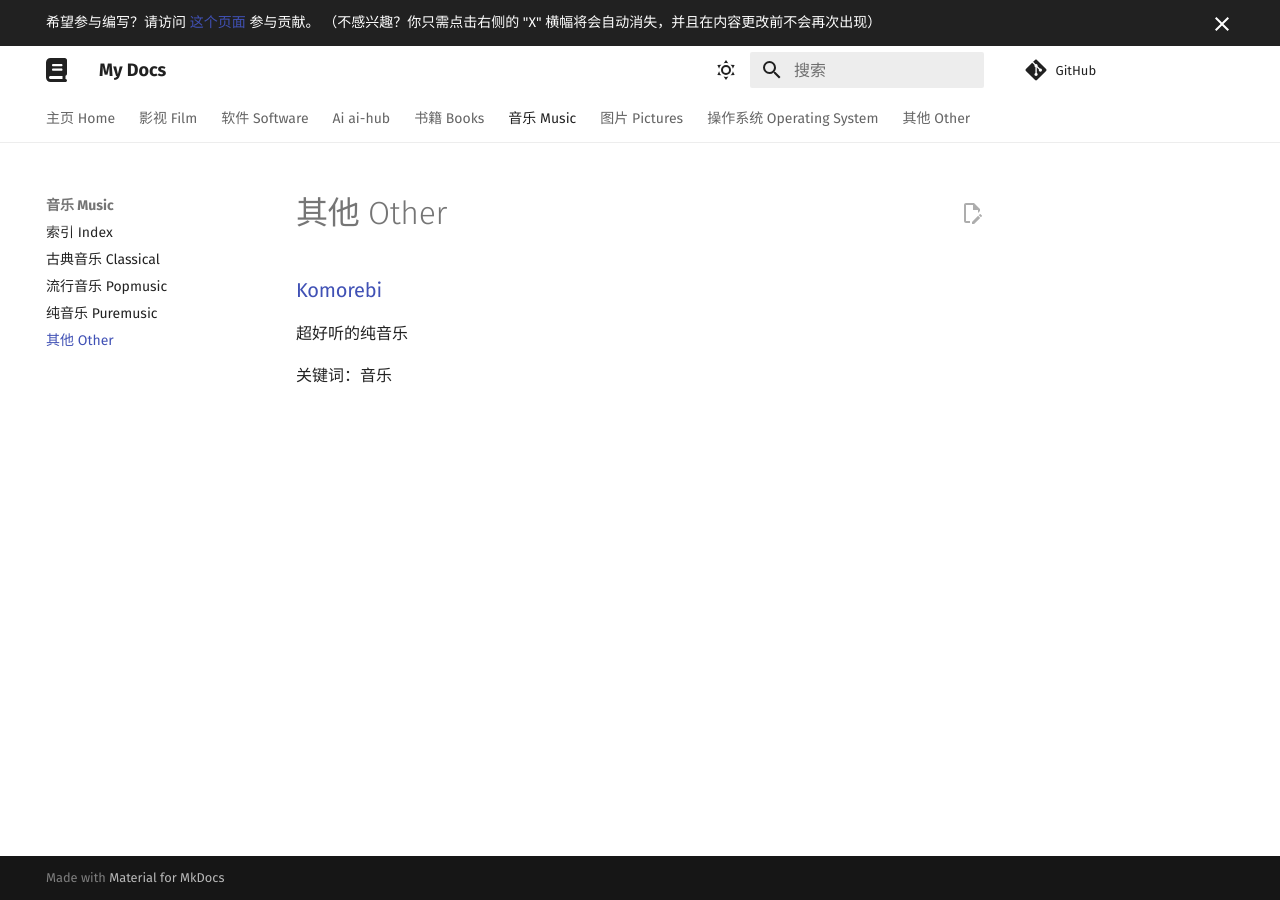
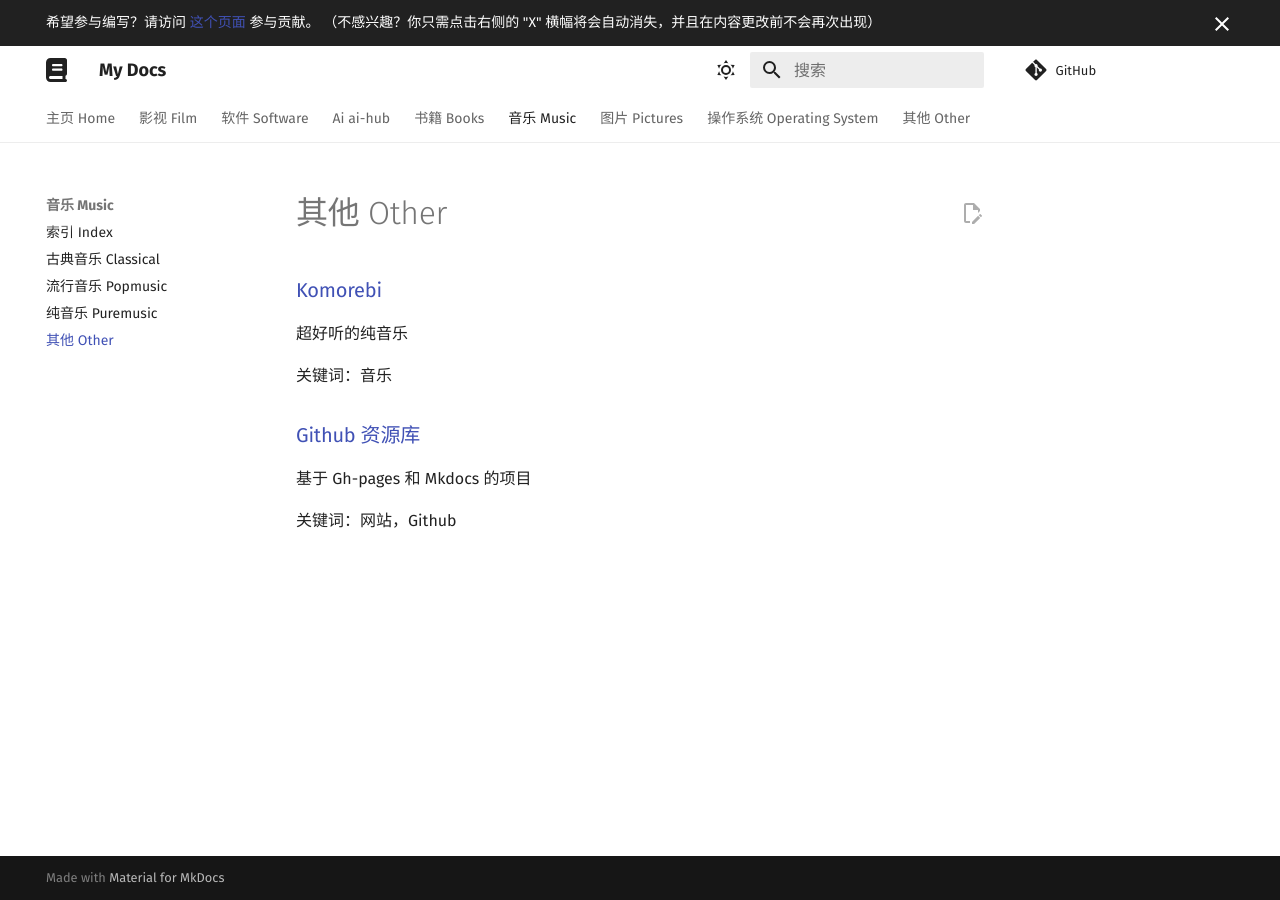
Before and after one commit to Chocolateater/Resource-Library, an MkDocs documentation site: the page built from docs/Music/other.md, in a window 1280 px wide. Built offline with MkDocs 1.6.1 and Material for MkDocs 9.7.7, drawn with Linux system fonts in a browser that asks for light colours; comment, search, counter and statistics services are not loaded.

Commit message:
Update index.md via GitHub API

```diff
--- a/docs/Music/other.md
+++ b/docs/Music/other.md
@@ -3,3 +3,9 @@
 超好听的纯音乐
 
 关键词：音乐
+
+<h3><a href="https://github.com/Chocolateater/Resource-Library">Github 资源库</a> </h3>
+
+基于 Gh-pages 和 Mkdocs 的项目
+
+关键词：网站，Github
```
